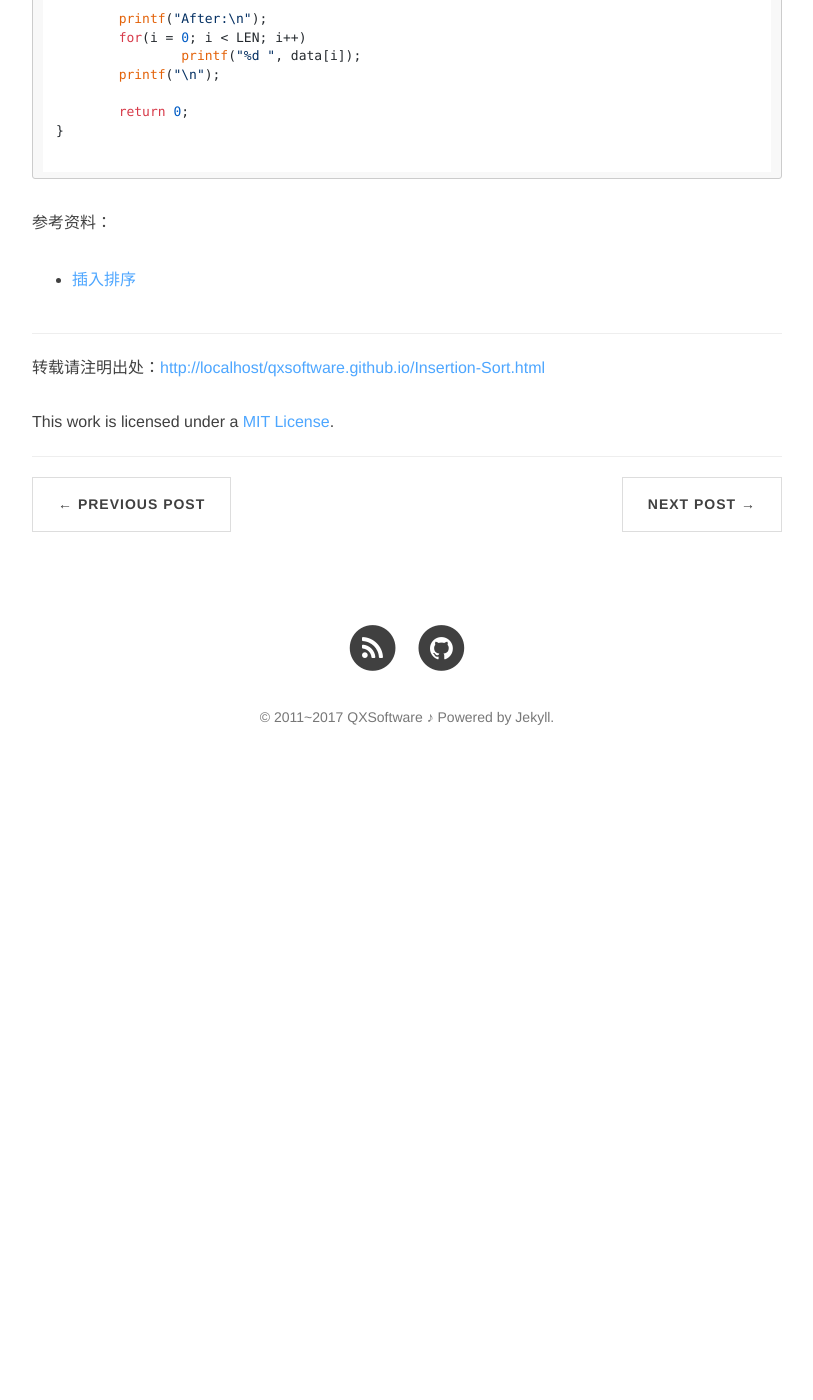
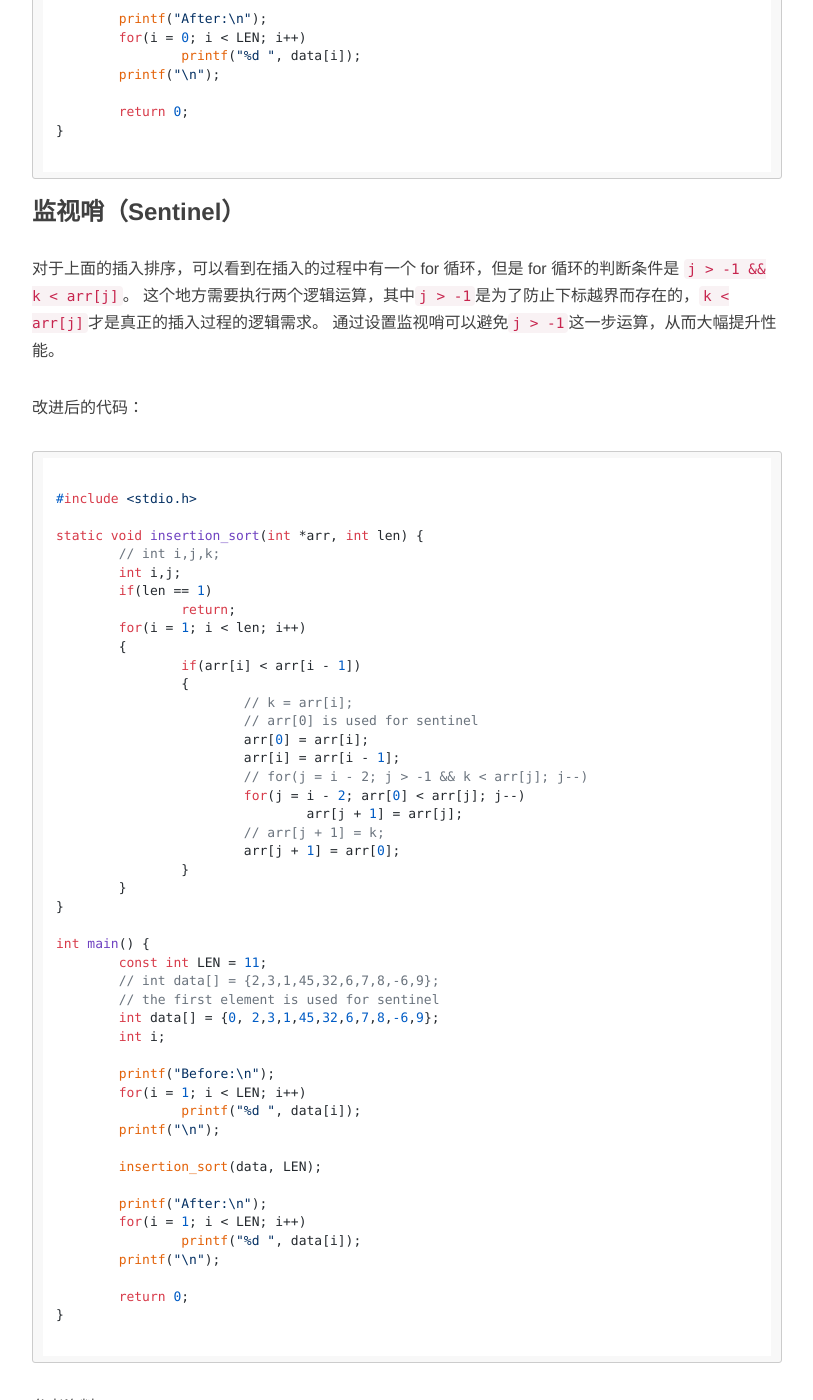
Before and after one commit to QXSoftware/qxsoftware.github.io, a Jekyll site: the page built from _posts/2017-02-15-Insertion-Sort.md, in a window 1280 px wide and 1400 px high, scrolled down 1276 px. Shown: the whole window, without its empty margins (233-1046 px from the left). Built offline with Jekyll 4.4.1, drawn with Linux system fonts in a browser that asks for light colours; nearby versions of some CDN libraries; comment, search, counter and statistics services are not loaded; before the commit the page ends 2071 px from its top, so only the background shows below that.

Commit message:
add sentinel

````diff
--- a/_posts/2017-02-15-Insertion-Sort.md
+++ b/_posts/2017-02-15-Insertion-Sort.md
@@ -57,7 +57,69 @@ int main()
 
 ```
 
+### 监视哨（Sentinel）
+
+对于上面的插入排序，可以看到在插入的过程中有一个 for 循环，但是 for 循环的判断条件是 `j > -1 && k < arr[j]`。
+这个地方需要执行两个逻辑运算，其中`j > -1`是为了防止下标越界而存在的，`k < arr[j]`才是真正的插入过程的逻辑需求。
+通过设置监视哨可以避免`j > -1`这一步运算，从而大幅提升性能。
+
+改进后的代码：
+
+```c
+
+#include <stdio.h>
+
+static void insertion_sort(int *arr, int len)
+{
+	// int i,j,k;
+	int i,j;
+	if(len == 1)
+		return;
+	for(i = 1; i < len; i++)
+	{
+		if(arr[i] < arr[i - 1])
+		{
+			// k = arr[i];
+			// arr[0] is used for sentinel
+			arr[0] = arr[i];
+			arr[i] = arr[i - 1];
+			// for(j = i - 2; j > -1 && k < arr[j]; j--)
+			for(j = i - 2; arr[0] < arr[j]; j--)
+				arr[j + 1] = arr[j];
+			// arr[j + 1] = k;
+			arr[j + 1] = arr[0];
+		}
+	}
+}
+
+int main()
+{
+	const int LEN = 11;
+	// int data[] = {2,3,1,45,32,6,7,8,-6,9};
+	// the first element is used for sentinel
+	int data[] = {0, 2,3,1,45,32,6,7,8,-6,9};
+	int i;
+
+	printf("Before:\n");
+	for(i = 1; i < LEN; i++)
+		printf("%d ", data[i]);
+	printf("\n");
+
+	insertion_sort(data, LEN);
+
+	printf("After:\n");
+	for(i = 1; i < LEN; i++)
+		printf("%d ", data[i]);
+	printf("\n");
+
+	return 0;
+}
+
+```
+
+
 
 参考资料：
 
 + [插入排序](http://www.cnblogs.com/mengdd/archive/2012/11/24/2786490.html)
++ [插入排序和监视哨](http://blog.csdn.net/xuyangcao123/article/details/51684321)
````
